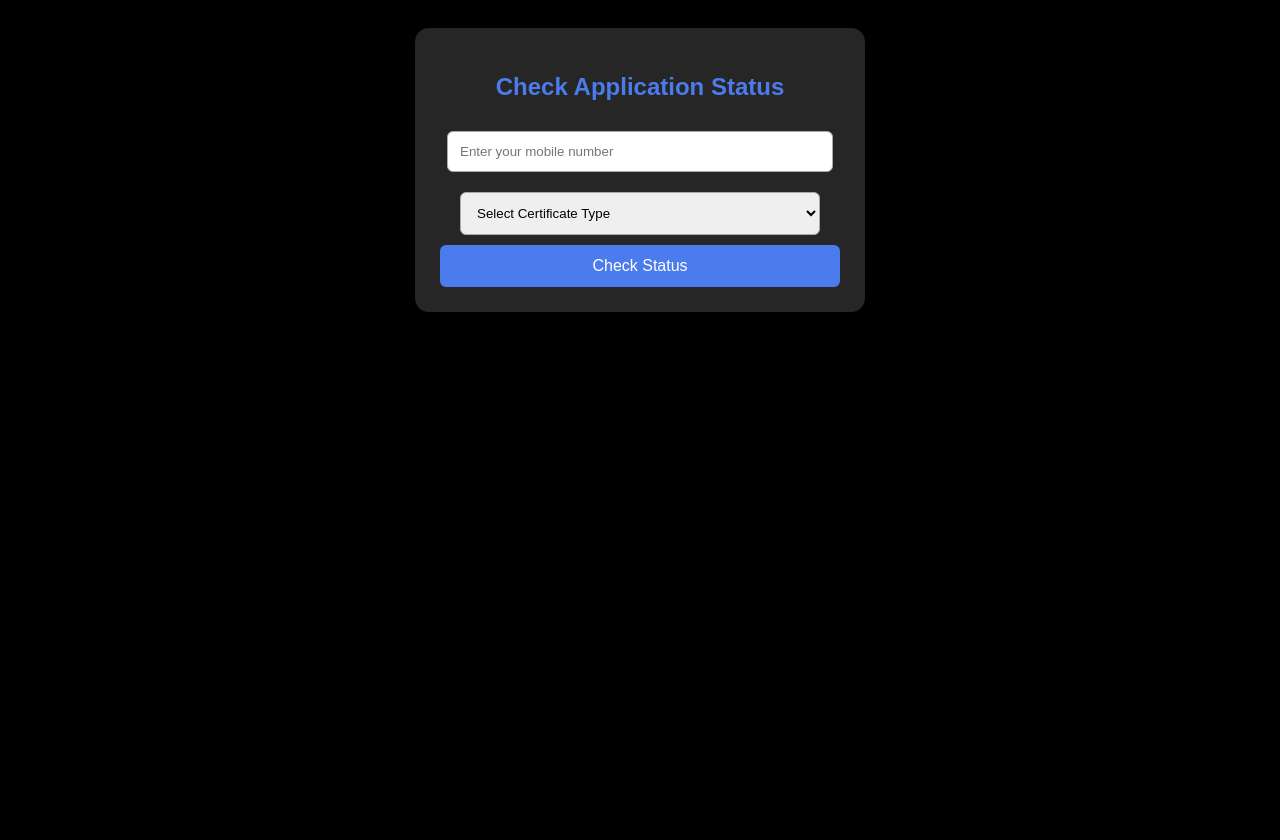
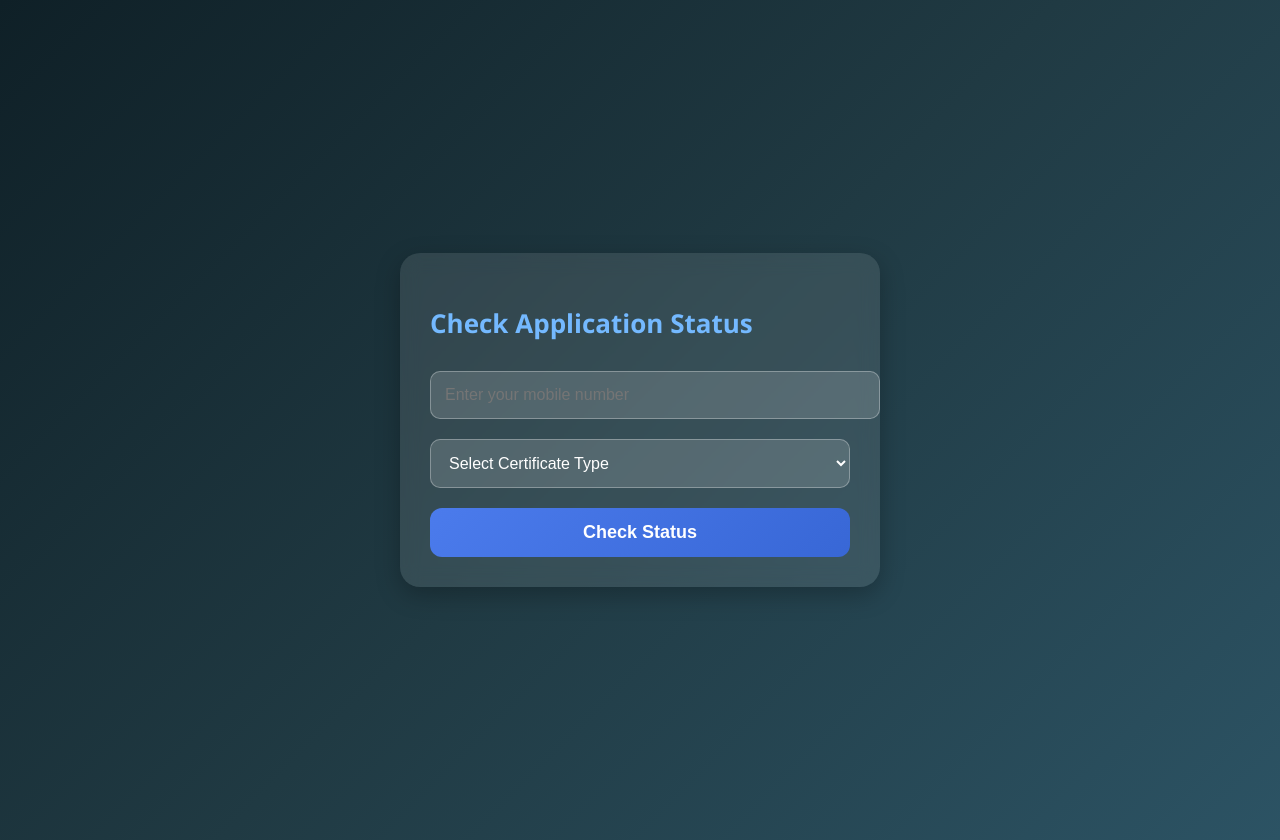
Before and after one commit to Aditya1234AD/certificate-app, a Flask app: page /status in a window 1280 px wide. Before the commit the page ends 312 px from the top, so only its background shows below. Run offline with Flask 2, Linux system fonts and the light colour scheme.

Commit message:
Update status.html

```diff
--- a/templates/status.html
+++ b/templates/status.html
@@ -4,79 +4,134 @@
 <meta charset="UTF-8">
 <meta name="viewport" content="width=device-width, initial-scale=1.0">
 <title>Check Application Status</title>
+
 <style>
     body {
-    font-family: Arial, sans-serif;
-    background: #000;
+        margin: 0;
+        font-family: 'Segoe UI', Arial, sans-serif;
+        background: linear-gradient(135deg, #0f2027, #203a43, #2c5364);
+        min-height: 100vh;
+        display: flex;
+        justify-content: center;
+        align-items: center;
         padding: 20px;
         color: white;
     }
+
     .box {
-    width: 400px;
-    margin: auto;
+        width: 100%;
+        max-width: 420px;
+        background: rgba(255, 255, 255, 0.1);
+        backdrop-filter: blur(10px);
+        border-radius: 20px;
+        padding: 30px;
+        box-shadow: 0px 8px 25px rgba(0,0,0,0.25);
+        animation: fadeIn 0.8s ease-in;
+    }
+
+    @keyframes fadeIn {
+        from { opacity: 0; transform: translateY(12px); }
+        to { opacity: 1; transform: translateY(0); }
+    }
+
+    h2 {
+        color: #74b9ff;
+        margin-bottom: 20px;
+        font-size: 26px;
+    }
+
+    input, select {
+        width: 100%;
+        padding: 14px;
+        margin: 10px 0;
         background: rgba(255,255,255,0.15);
-    backdrop-filter: blur(6px);
-    padding: 25px;
-    border-radius: 14px;
-    text-align: center;
-}
-h2 { color: #4b7bec; margin-bottom: 20px; }
-input, select {
-    width: 90%;
-    padding: 12px;
-    margin: 10px 0;
-    border-radius: 6px;
-    border: 1px solid #aaa;
-}
-button {
-    padding: 12px;
-    width: 100%;
-    background: #4b7bec;
-    border: none;
+        border: 1px solid rgba(255,255,255,0.3);
+        border-radius: 10px;
         color: white;
         font-size: 16px;
-    border-radius: 6px;
+        outline: none;
+        transition: 0.3s;
+    }
+
+    input:focus, select:focus {
+        border-color: #74b9ff;
+        box-shadow: 0px 0px 10px rgba(116,185,255,0.5);
+    }
+
+    button {
+        width: 100%;
+        padding: 14px;
+        background: linear-gradient(135deg, #4b7bec, #3867d6);
+        border: none;
+        border-radius: 12px;
+        color: white;
+        font-size: 18px;
+        font-weight: bold;
         cursor: pointer;
+        margin-top: 10px;
+        transition: 0.3s;
     }
+
+    button:hover {
+        background: linear-gradient(135deg, #3a6ad9, #274bba);
+        transform: scale(1.02);
+    }
+
     .qr-box {
         background: white;
         padding: 15px;
-    border-radius: 12px;
+        border-radius: 15px;
         margin-top: 20px;
+        text-align: center;
+        box-shadow: 0px 8px 20px rgba(0,0,0,0.25);
     }
+
     .download-btn {
         display: block;
-    margin-top: 15px;
-    background: #27ae60;
-    padding: 12px;
-    border-radius: 8px;
+        margin-top: 20px;
+        background: #2ecc71;
+        padding: 14px;
+        border-radius: 12px;
         color: white;
         text-decoration: none;
         font-size: 18px;
+        font-weight: bold;
+        transition: 0.3s;
+        text-align: center;
     }
-.pending-text {
-    background: yellow;
-    color: black;
-    padding: 10px;
-    border-radius: 10px;
+
+    .download-btn:hover {
+        background: #27ae60;
+        transform: scale(1.03);
+    }
+
+    .pending-text, .paid-text {
+        padding: 12px;
+        border-radius: 12px;
         margin-top: 20px;
         font-weight: bold;
+        text-align: center;
+        font-size: 16px;
     }
+
+    .pending-text {
+        background: #ffeb3b;
+        color: #000;
+    }
+
     .paid-text {
         background: #2ecc71;
-    padding: 10px;
-    border-radius: 10px;
-    margin-top: 20px;
-    font-weight: bold;
+        color: white;
     }
+
 </style>
 </head>
+
 <body>
 
 <div class="box">
     <h2>Check Application Status</h2>
 
-    <!-- Form to track application -->
     <form action="/check_status" method="POST">
         <input type="text" name="mobile" placeholder="Enter your mobile number" required>
         <select name="cert_type" required>
@@ -89,27 +144,27 @@ button {
     </form>
 
     {% if data %}
-        <h3>Status: {{ data['status'] }}</h3>
+        <h3 style="margin-top:20px; color:#81ecec;">Status: {{ data['status'] }}</h3>
 
-        <!-- Show QR only if Processing or Approved but Payment Pending -->
         {% if (data['status'] == 'Processing' and data['payment_status'] == 'Pending') %}
             <div class="pending-text">Please complete payment to download receipt</div>
             <div class="qr-box">
                 <p style="color:black;"><b>Scan & Pay</b></p>
                 <img src="{{ url_for('static', filename='IMG_20251202_164810.JPG') }}" width="250">
             </div>
+
         {% elif (data['status'] == 'Approved' and data['payment_status'] == 'Pending') %}
             <div class="pending-text">Complete your payment to download your certificate</div>
             <div class="qr-box">
                 <p style="color:black;"><b>Scan & Pay</b></p>
-                <img src="{{ url_for('static', filename='static/IMG_20251202_164810.JPG') }}" width="250">
+                <img src="{{ url_for('static', filename='IMG_20251202_164810.JPG') }}" width="250">
             </div>
         {% endif %}
 
-        <!-- Show download buttons if Payment Completed -->
         {% if data['payment_status'] == 'Paid' %}
             {% if data['status'] == 'Processing' and data['receipt_file'] %}
                 <a href="{{ url_for('download_receipt', filename=data['receipt_file']) }}" class="download-btn">Download Receipt</a>
+
             {% elif data['status'] == 'Approved' and data['certificate_file'] %}
                 <a href="{{ url_for('download_certificate', filename=data['certificate_file']) }}" class="download-btn">Download Certificate</a>
             {% endif %}
```
Lines whose indentation alone changed are shown as unchanged.
